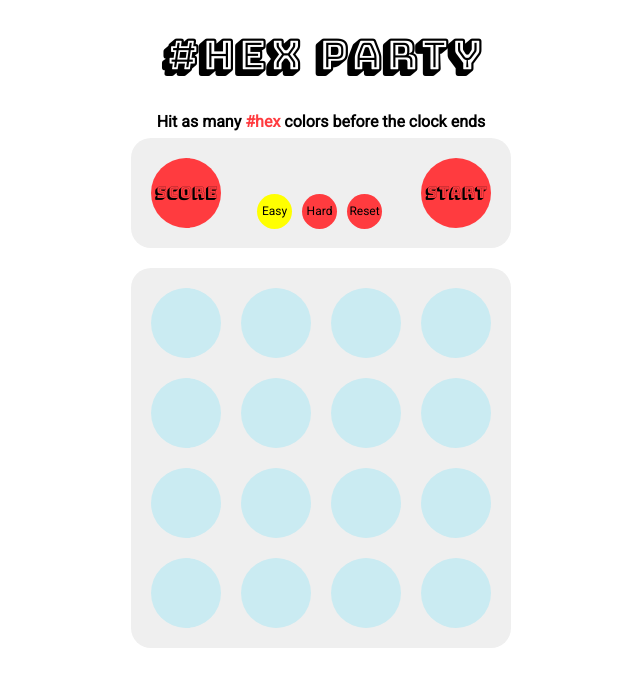
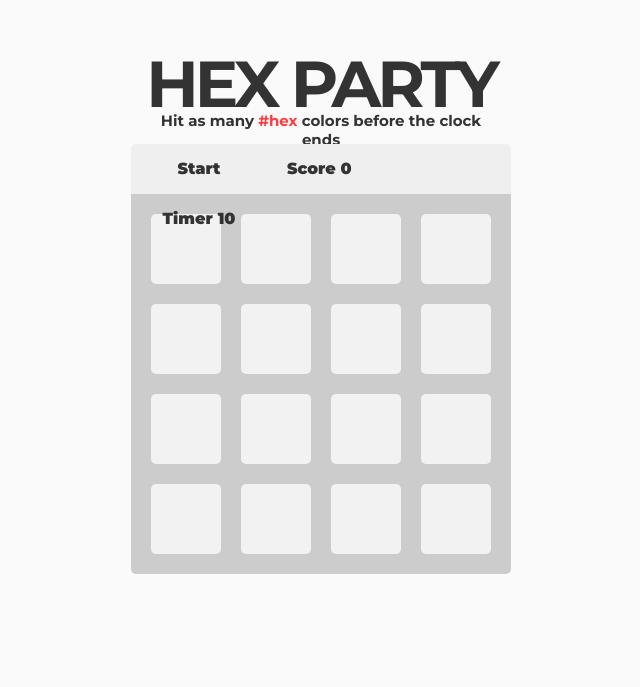
Before and after one commit to brian-cooney/wdi-project-1, a PHP site: page / in a window 1280 px wide. Shown: the top 687 px of the page, without its empty margins (319-959 px from the left). Run offline with PHP 8.4, Linux system fonts and the light colour scheme; some libraries are stand-ins or nearby versions.

Commit message:
UI reworked

```diff
--- a/css/style.css
+++ b/css/style.css
@@ -1,5 +1,16 @@
 body {
-  background: none;
+  font-family: 'Montserrat', sans-serif;
+  color: #333;
+  background-color: #fafafa;
+  transition: background 0.5s;
+}
+
+main {
+  position: relative;
+  background: #efefef;
+  width: 380px;
+  margin: 0 auto;
+  border-radius: 5px;
 }
 
 .headerDiv {
@@ -7,7 +18,6 @@ body {
   width: 360px;
   height: 100px;
   font-size: 21px;
-  font-family: 'Bungee Shade', cursive;
   text-align: center;
   opacity: 1.0;
 }
@@ -15,34 +25,37 @@ body {
 .controls {
   margin: 0 auto;
   width: 360px;
-  height: 90px;
+  height: 30px;
   background-color: #efefef;
-  padding: 10px;
-  border-radius: 20px;
-  margin-top: 10px;
+}
+
+h1, h2 {
+  transition: color 0.5s;
+}
+
+h1 {
+  font-size: 65px;
+  letter-spacing: -4px;
 }
 
 h2 {
-  font-family: 'Roboto', sans-serif;
-  font-size: 16px;
-  padding-bottom: 10px;
+  font-size: 15px;
+  margin-top: -55px;
 }
 
 #gameBoard {
-  /*background-color: #efefef;*/
   width: 360px;
   height: 360px;
   margin: 0 auto;
-  /*border: 1px solid grey;*/
-  background-color: #efefef;
+  background-color: #ccc;
   padding: 10px;
-  border-radius: 20px;
   margin-top: 20px;
+  border-radius: 0 0 5px 5px;
 }
 
 .hexRandom {
-  background: #caebf2;
-  border-radius: 100%;
+  background: #f2f2f2;
+  border-radius: 5px;
   width: 70px;
   height: 70px;
   float: left;
@@ -52,97 +65,78 @@ h2 {
 .hexColor {
 }
 
-.timer {
+/*.timer {
   width: 200px;
   height: 20px;
   border: 2px solid black;
   margin: 0 auto;
   float: left;
-}
+}*/
 
 .start {
-  font-family: 'Bungee Shade', cursive;
-  margin: 0 auto;
+  /*margin: 0 auto;
   width: 70px;
   height: 70px;
-  border-radius: 100%;
+  border-radius: 5px;
   background-color: #ff3b3f;
   text-align: center;
   vertical-align: middle;
   line-height: 70px;
   float: right;
-  margin: 10px;
+  margin: 10px;*/
 }
 
-.scoreButton {
-  font-family: 'Bungee Shade', cursive;
-  margin: 0 auto;
-  width: 70px;
-  height: 70px;
-  border-radius: 100%;
-  background-color: #ff3b3f;
+.start, .timer, .score {
+  width: 116px;
   text-align: center;
-  vertical-align: middle;
-  line-height: 70px;
-  float: left;
-  margin: 10px;
+  font-weight: 900;
 }
 
-.score {
-  font-family: 'Roboto', sans-serif;
+.start {
+  cursor: pointer;
 }
 
-.easy {
-  font-family: 'Roboto', sans-serif;
-  width: 35px;
-  height: 35px;
-  background-color: #ff3b3f;
-  border-radius: 100%;
-  float: left;
-  font-size: 12px;
-  text-align: center;
-  vertical-align: middle;
-  line-height: 35px;
-  margin-left: 26px;
-  margin-top: 30px;
+.controls div {
+  display: inline-block;
+  line-height: 50px;
 }
 
-.hard {
-  font-family: 'Roboto', sans-serif;
-  width: 35px;
-  height: 35px;
-  background-color: #ff3b3f;
-  border-radius: 100%;
-  float: left;
-  font-size: 12px;
-  margin-left: 10px;
-  text-align: center;
-  vertical-align: middle;
-  line-height: 35px;
-  margin-top:  30px;
-}
-.screen {
-  font-family: 'Roboto', sans-serif;
+.hidden {
+  display: none;
 }
 
-.toggleButton {
-  background: yellow;
+.difficulty {
+  margin: 0 auto;
+  position: absolute;
+  z-index: 2;
+  width: 360px;
+  height: 360px;
+  top: 60px;
+  left: 10px;
+  color: #fff;
 }
 
-.reset {
-  font-family: 'Roboto', sans-serif;
-  width: 35px;
-  height: 35px;
-  background-color: #ff3b3f;
-  border-radius: 100%;
+.difficulty div {
   float: left;
-  font-size: 12px;
   text-align: center;
-  /* vertical-align: middle; */
-  line-height: 35px;
-  /* margin-left: 45px; */
-  margin-top: 30px;
-  margin-left: 10px;
+  line-height: 360px;
+  width: 50%;
+  transition: font-size 1s;
+  cursor: pointer;
+}
+
+.selected {
+  font-size: 40px;
+}
+
+.difficulty .easy {
+  background: #2D4CB4;
+  border-radius: 5px 0 0 5px;
+}
+
+.difficulty .hard {
+  background: #FF2626;
+  border-radius: 0 5px  5px 0;
 }
 
 /*change colour of h2 span text #hex */
--- a/index.html
+++ b/index.html
@@ -2,34 +2,41 @@
 <html>
 <head>
   <meta charset="utf-8">
+  <meta name="viewport" content="width=device-width, initial-scale=1">
   <title>WDI Project 1</title>
-  <link href="https://fonts.googleapis.com/css?family=Bungee+Shade" rel="stylesheet">
-  <link href="https://fonts.googleapis.com/css?family=Roboto" rel="stylesheet">
+  <!-- <link href="https://fonts.googleapis.com/css?family=Bungee+Shade" rel="stylesheet"> -->
+  <!-- <link href="https://fonts.googleapis.com/css?family=Roboto" rel="stylesheet"> -->
+  <link href="https://fonts.googleapis.com/css?family=Montserrat:300,500,700,900" rel="stylesheet">
   <link rel="stylesheet" href="css/style.css">
   <script src="https://code.jquery.com/jquery-3.2.1.min.js"
   integrity="sha256-hwg4gsxgFZhOsEEamdOYGBf13FyQuiTwlAQgxVSNgt4="
   crossorigin="anonymous"></script>
-  <script src="js/app.js" charset="utf-8"></script>
+  <!-- <script src="js/app.js" charset="utf-8"></script> -->
+  <script src="js/refactor.js" charset="utf-8"></script>
 
 </head>
 <body>
   <div class="headerDiv">
-    <h1>#HEX PARTY</h1>
+    <h1>HEX PARTY</h1>
     <h2>Hit as many <span class="hexMulti">#hex</span> colors before the clock ends</h2>
-
+  </div>
+  <main>
+    <div class="difficulty hidden">
+      <div class="easy selected" id="2000">Easy</div>
+      <div class="hard" id="500">Hard</div>
     </div>
     <div class="controls">
       <div class="start">Start</div>
-    <div class="scoreButton">Score</div>
+      <div class="score">Score <span>0</span></div>
+      <!-- <div class="difficulty"> -->
+        <!-- <div class="easy">Easy</div> -->
+        <!-- <div class="hard">Hard</div> -->
+      <!-- </div> -->
+      <!-- <div class="scoreButton">Score</div> -->
       <div class="screen"></div>
-    <p class="score"></p>
-    <div class="easy">Easy</div>
-    <div class="hard">Hard</div>
-    <div class="reset">Reset</div>
-    <!-- <button class="reset" type="button" name="button"></button> -->
+      <div class="timer">Timer <span>10</span></div>
     </div>
-
-  <main id="gameBoard">
+    <div id="gameBoard">
       <div class="hexRandom"></div>
       <div class="hexRandom"></div>
       <div class="hexRandom"></div>
@@ -46,6 +53,7 @@
       <div class="hexRandom"></div>
       <div class="hexRandom"></div>
       <div class="hexRandom"></div>
+    </div>
   </main>
 
 <audio id="audio"></audio>
--- a/js/app.js
+++ b/js/app.js
@@ -20,10 +20,10 @@ $(init);
 
 function init() {
   levelSpeed = 2000;
-  $('.easy').addClass('toggleButton');
-  $('.hard').removeClass('toggleButton');
+  // $('.easy').addClass('toggleButton');
+  // $('.hard').removeClass('toggleButton');
   $('.hexRandom').on('click', chooseSquare);
-  $('.start').on('click', start);
+  $('.start').one('click', chooseDifficulty);
   $('.easy').on('click', setGameLevel);
   $('.hard').on('click', setGameLevel);
   $('.reset').on('click', resetGame);
@@ -33,29 +33,54 @@ function chooseSquare() {
   if ($(this).hasClass('hexColor')) {
     const buttonColor = $(this).css('background');
     $('body').css('background', buttonColor);
+    $('h1, h2').css('color', '#fff');
     console.log('hit');
     playerScore++;
-    $('.scoreButton').html(playerScore);
+    $('.score span').html(playerScore);
   }
 }
 
 function setGameLevel() {
+  // if ($(this).hasClass('easy')) {
+  //   $(this).toggleClass('selected');
+  //   if ($(this).hasClass('selected')) {
+  //     $('.hard').toggleClass('selected');
+  //   }
+  // }
+
+
+
+
+  // if ($(this).hasClass('selected')) {
+  //   levelSpeed = $(this).attr('id');
+  //   console.log(levelSpeed);
+  // }
+
   if ($(this).hasClass('easy')) {
-    $(this).toggleClass('toggleButton');
-    if ($('.hard').hasClass('toggleButton')) {
-      $('.hard').toggleClass('toggleButton');
+    $(this).toggleClass('selected');
+    if ($('.hard').hasClass('selected')) {
+      $('.hard').toggleClass('selected');
     }
     levelSpeed = 2000;
   } else {
-    $(this).toggleClass('toggleButton');
-    if ($('.easy').hasClass('toggleButton')) {
-      $('.easy').toggleClass('toggleButton');
+    $(this).toggleClass('selected');
+    if ($('.easy').hasClass('selected')) {
+      $('.easy').toggleClass('selected');
     }
     levelSpeed = 500;
   }
 }
 
-function start() {
+function chooseDifficulty() {
+  $('.difficulty').removeClass('hidden');
+  $('.start').html('Confirm');
+  $('.start').one('click', startGame);
+}
+
+function startGame() {
+  $('.difficulty').addClass('hidden');
+  $('.start').html('Reset');
+  $('.start').one('click', resetGame);
   gameInterval = setInterval(displayRandomColors, levelSpeed);
   gameTimer();
 }
@@ -86,7 +111,7 @@ function gameTimer() {
       clearInterval(liveCount);
       clearInterval(gameInterval);
     }
-    $('.start').text(setTime);
+    $('.timer span').text(setTime);
     console.log(setTime);
   }
 }
@@ -105,11 +130,16 @@ function randomHexValue() {
 }
 
 function resetGame() {
-  console.log('working');
-  var $audio = document.getElementById('audio');
-  $audio.src = 'https://www.soundjay.com/door/doorbell-1.mp3';
-  $audio.play();
+  $('.start').html('Start');
+  $('.start').one('click', chooseDifficulty);
+  // console.log('working');
+  // var $audio = document.getElementById('audio');
+  // $audio.src = 'https://www.soundjay.com/door/doorbell-1.mp3';
+  // $audio.play();
   // clearInterval(liveCount);
   // gameTimer.clear();
   // $('.reset')[0].play();
 }
+
+//reset button should clear functions
+//mobile responsive
--- a/js/refactor.js
+++ b/js/refactor.js
@@ -0,0 +1,28 @@
+var Game = Game || {};
+
+Game.init = function() {
+  this.playerScore = 0;
+  this.levelSpeed  = 2000;
+  this.gameInterval;
+
+  $('.start').one('click', this.chooseDifficulty.bind(this));
+  $('.easy').on('click', this.setGameLevel);
+  $('.hard').on('click', this.setGameLevel);
+  $('.hexRandom').on('click', this.chooseSquare);
+};
+
+Game.chooseDifficulty = function() {
+  $('.difficulty').removeClass('hidden');
+  $('.start').html('Confirm');
+  $('.start').one('click', this.startGame.bind(this));
+};
+
+Game.startGame = function() {
+  $('.difficulty').addClass('hidden');
+  $('.start').html('Reset');
+  $('.start').one('click', this.resetGame);
+  this.gameInterval = setInterval(this.displayRandomColors, this.levelSpeed);
+  this.gameTimer();
+};
+
+$(Game.init.bind(Game));
```
Lines whose indentation alone changed are shown as unchanged.
